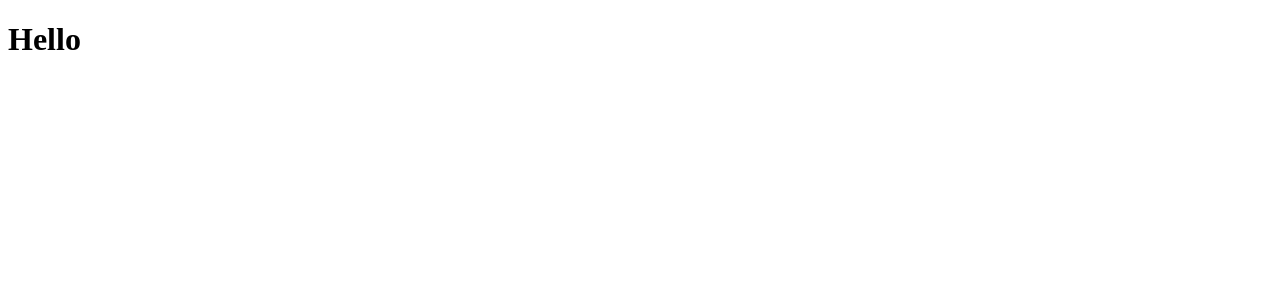
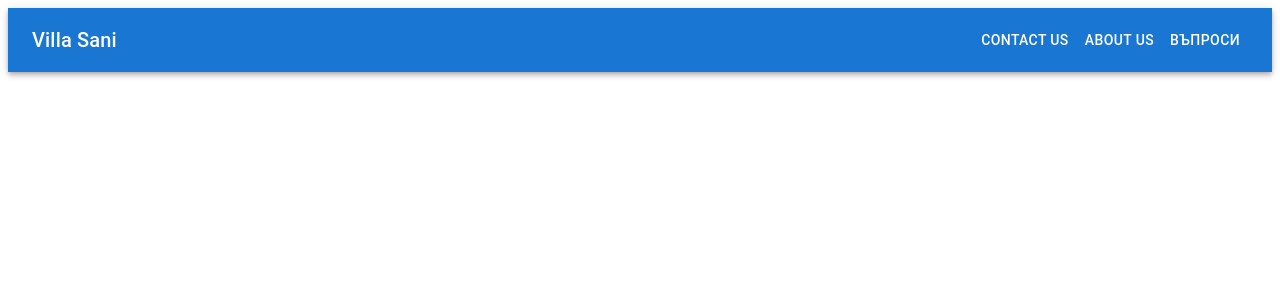
Before and after one commit to rkehadzhiyski/Villa-Sany, a React (Vite) app: page / in a window 1280 px wide. Shown: the top 300 px of the page. Built offline with nearby package versions, Linux system fonts and the light colour scheme.

Commit message:
install material ui

```diff
--- a/package.json
+++ b/package.json
@@ -10,6 +10,10 @@
     "preview": "vite preview"
   },
   "dependencies": {
+    "@emotion/react": "^11.11.3",
+    "@emotion/styled": "^11.11.0",
+    "@mui/icons-material": "^5.15.3",
+    "@mui/material": "^5.15.3",
     "react": "^18.2.0",
     "react-dom": "^18.2.0"
   },
--- a/src/App.tsx
+++ b/src/App.tsx
@@ -1,7 +1,9 @@
+import Navigation from "./components/navigation/Navigation"
+
 function App() {
   return (
     <>
-      <h1>Hello</h1>
+      <Navigation/>
     </>
   )
 }
--- /dev/null
+++ b/src/components/navigation/Navigation.tsx
@@ -0,0 +1,23 @@
+import AppBar from '@mui/material/AppBar';
+import Toolbar from '@mui/material/Toolbar';
+import Typography from '@mui/material/Typography';
+import Button from '@mui/material/Button';
+
+const Navigation = () => {
+    return (
+        <AppBar position="static">
+            <Toolbar>
+                <Typography variant="h6" component="div" sx={{ flexGrow: 1 }}>
+                    Villa Sani
+                </Typography>
+
+                <Button color="inherit">Contact us</Button>
+                <Button color="inherit">About us</Button>
+                <Button color="inherit">Въпроси</Button>
+
+            </Toolbar>
+        </AppBar>
+    );
+}
+
+export default Navigation;
--- /dev/null
+++ b/src/components/navigation/navigation.module.css
@@ -0,0 +1,3 @@
+.nav-container{
+    background-color: red;
+}
```
Also changed, not shown: 1 other file (tests, documents, lock files or other folders).
